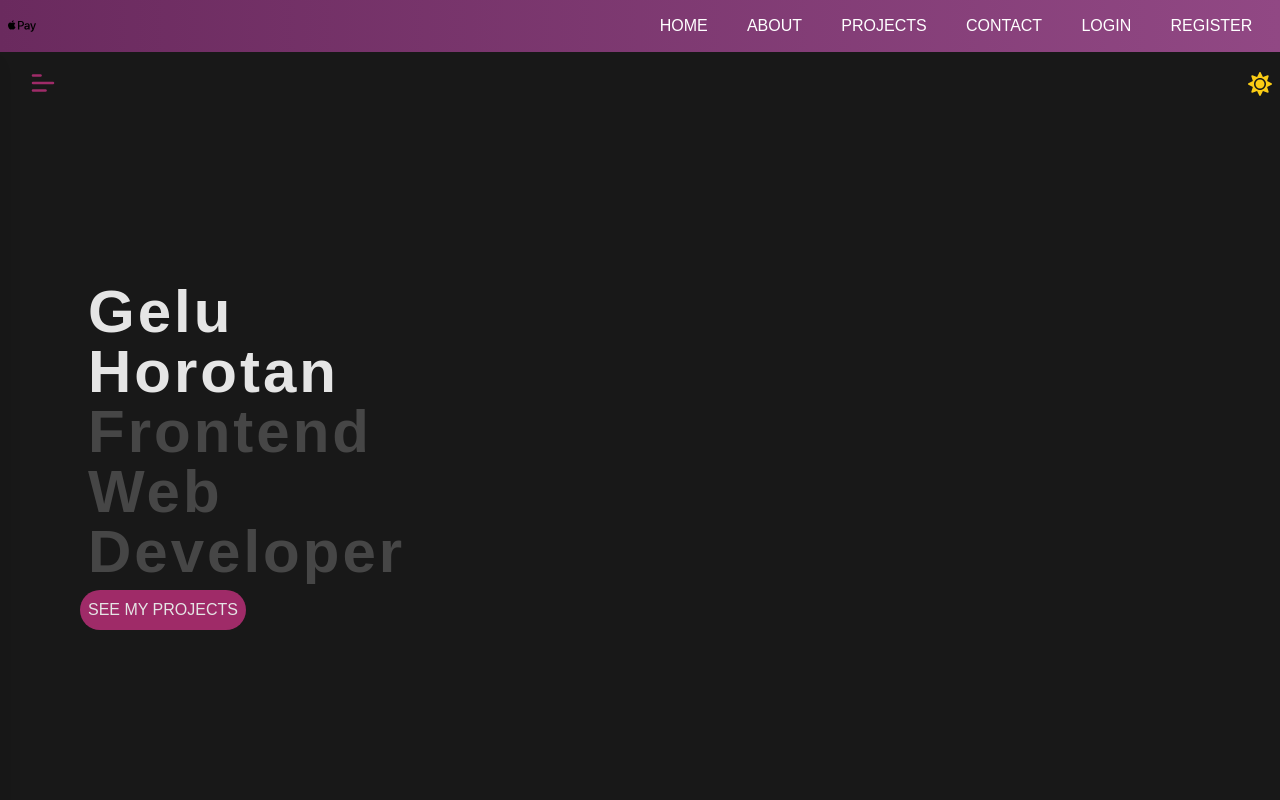
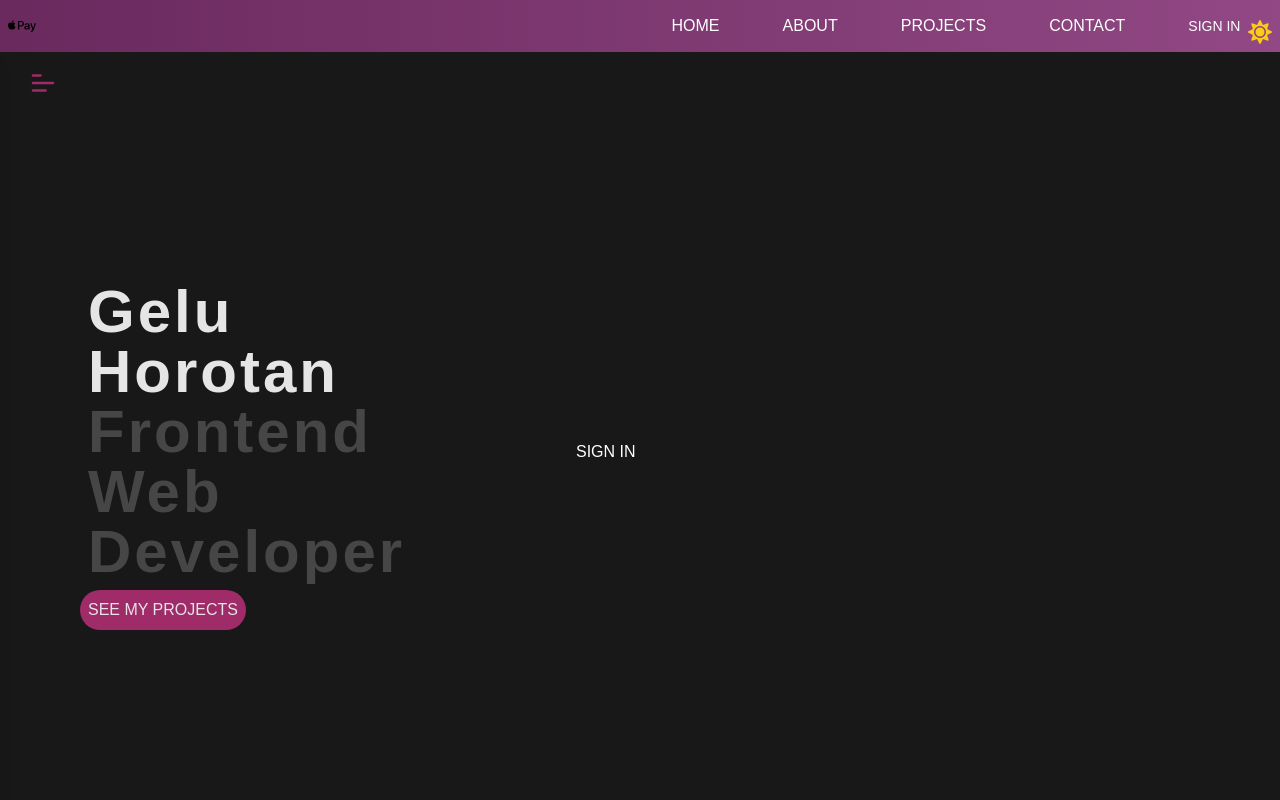
Before and after one commit to HorotanGelu/gelu-horotan, a Next.js app: page / in a window 1280 px wide. Shown: the top 800 px of the page. Built offline with nearby package versions, Linux system fonts and the light colour scheme.

Commit message:
Creating the modal for the login

```diff
--- a/src/components/DarkMode.tsx
+++ b/src/components/DarkMode.tsx
@@ -8,7 +8,7 @@ const DarkMode = () => {
   return (
     <span
       onClick={handleMode}
-      className={`absolute py-5 px-2 right-0  ${
+      className={`absolute py-5 px-2 right-0 top-0 to ${
         darkTheme ? 'text-primary' : 'text-yellow-400'
       }`}
     >
--- /dev/null
+++ b/src/components/Modal.tsx
@@ -0,0 +1,83 @@
+import { Dialog, Transition } from '@headlessui/react'
+import React, { Fragment, useState } from 'react'
+
+const Modal = ({ modalTitle }) => {
+  const [isOpen, setIsOpen] = useState(false)
+
+  function closeModal() {
+    setIsOpen(false)
+  }
+
+  function openModal() {
+    setIsOpen(true)
+  }
+
+  return (
+    <>
+      <div
+        onClick={openModal}
+        className='rounded-md bg-opacity-20 text-sm font-medium text-white hover:bg-opacity-30 focus:outline-none focus-visible:ring-2 focus-visible:ring-white focus-visible:ring-opacity-75'
+      >
+        SIGN IN
+      </div>
+
+      <Transition appear show={isOpen} as={Fragment}>
+        <Dialog as='div' className='fixed z-10' onClose={closeModal}>
+          <div className='fixed inset-0 bg-black/50' aria-hidden='true' />
+          <Transition.Child
+            as={Fragment}
+            enter='ease-out duration-300'
+            enterFrom='opacity-0'
+            enterTo='opacity-100'
+            leave='ease-in duration-200'
+            leaveFrom='opacity-100'
+            leaveTo='opacity-0'
+          >
+            <div className='fixed inset-0 bg-black bg-opacity-25' />
+          </Transition.Child>
+
+          <div className='fixed inset-0 overflow-y-auto'>
+            <div className='flex min-h-full items-center justify-center p-4 text-center'>
+              <Transition.Child
+                as={Fragment}
+                enter='ease-out duration-300'
+                enterFrom='opacity-0 scale-95'
+                enterTo='opacity-100 scale-100'
+                leave='ease-in duration-200'
+                leaveFrom='opacity-100 scale-100'
+                leaveTo='opacity-0 scale-95'
+              >
+                <Dialog.Panel className='w-full max-w-md transform overflow-hidden rounded-2xl bg-white p-6 text-left align-middle shadow-xl transition-all'>
+                  <Dialog.Title
+                    as='h3'
+                    className='text-lg font-medium leading-6 text-gray-900'
+                  >
+                    {modalTitle}
+                  </Dialog.Title>
+                  <div className='mt-2'>
+                    <p className='text-sm text-gray-500'>
+                      Your payment has been successfully submitted. We’ve sent
+                      you an email with all of the details of your order.
+                    </p>
+                  </div>
+
+                  <div className='mt-4'>
+                    <button
+                      type='button'
+                      className='inline-flex justify-center rounded-md border border-transparent bg-blue-100 px-4 py-2 text-sm font-medium text-blue-900 hover:bg-blue-200 focus:outline-none focus-visible:ring-2 focus-visible:ring-blue-500 focus-visible:ring-offset-2'
+                      onClick={closeModal}
+                    >
+                      Got it, thanks!
+                    </button>
+                  </div>
+                </Dialog.Panel>
+              </Transition.Child>
+            </div>
+          </div>
+        </Dialog>
+      </Transition>
+    </>
+  )
+}
+
+export default Modal
--- a/src/components/Navigation.tsx
+++ b/src/components/Navigation.tsx
@@ -1,19 +1,23 @@
-import React from 'react'
+import React, { useState } from 'react'
 import Link from 'next/link'
 
 import * as FaIcons from 'react-icons/fa'
 import Sidebar from './Sidebar'
+import Modal from './Modal'
 
 const Navigation = () => {
+  const [isOpen, setIsOpen] = useState<boolean>(false)
   // const isDesktop = useMediaQuery('(min-width: 960px)')
   const navItems = [
     { id: 1, name: 'home' },
     { id: 2, name: 'about' },
     { id: 3, name: 'projects' },
     { id: 4, name: 'contact' },
-    { id: 5, name: 'login' },
-    { id: 6, name: 'register' },
+    { id: 5, name: 'sign in' },
   ]
+  function toggleModal() {
+    setIsOpen(prevState => !prevState)
+  }
 
   return (
     <>
@@ -27,17 +31,12 @@ const Navigation = () => {
           {navItems?.map(item => {
             return (
               <li key={item.id} className='navigation-item '>
-                <Link
-                  href={`/${
-                    item.name === 'home'
-                      ? ''
-                      : // : item.name === 'register'
-                        // ? ''
-                        item.name
-                  }`}
-                >
-                  {item.name}
-                </Link>
+                {item.name === 'sign in' && <Modal modalTitle={'SIGN IN'} />}
+                {item.name !== 'sign in' && (
+                  <Link href={`/${item.name === 'home' ? '' : item.name}`}>
+                    {item.name}
+                  </Link>
+                )}
               </li>
             )
           })}
--- a/src/pages/index.tsx
+++ b/src/pages/index.tsx
@@ -33,6 +33,7 @@ export default function Home() {
             SEE MY PROJECTS
           </Button>
         </div>
+        <div className='text-white'>SIGN IN</div>
 
         {/* <video
           autoPlay
```
